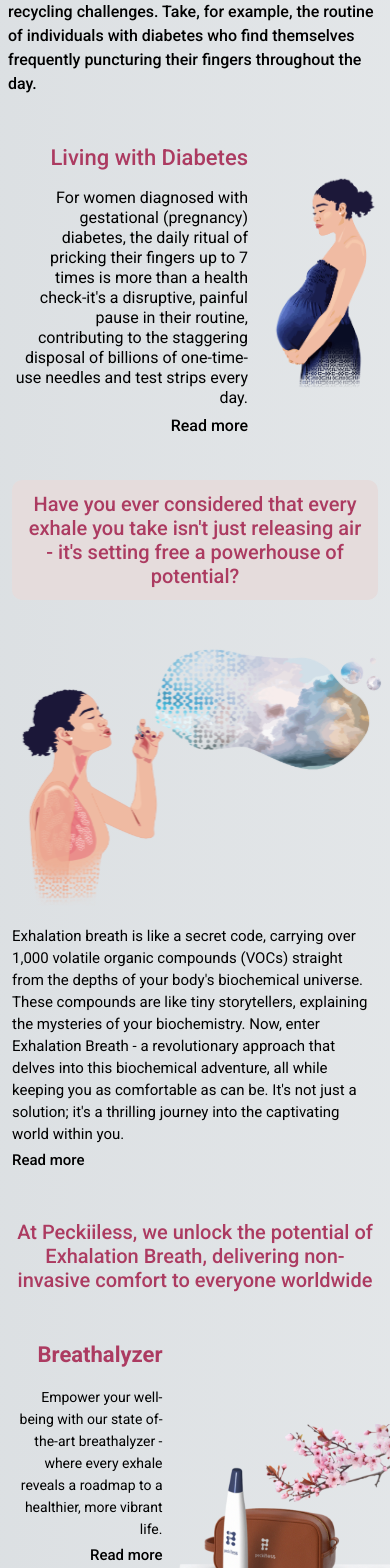
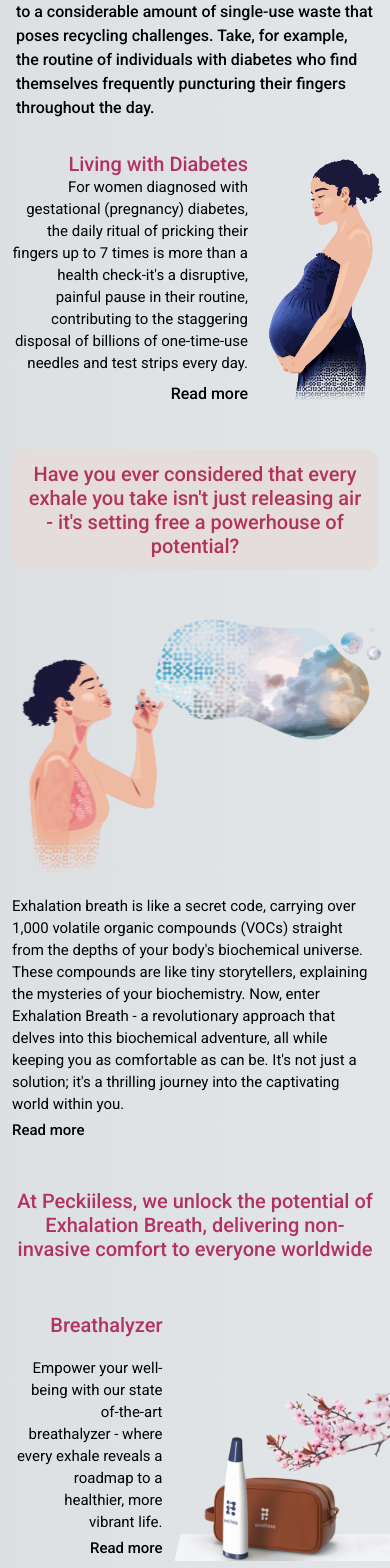
Before and after one commit to Peckiiless/peckiiless-website, a Next.js app: page /healthcare in a window 390 px wide. Shown: the part 400-1968 px from the top of the page. Built offline with nearby package versions, Linux system fonts and the light colour scheme.

Commit message:
healthcare responsive

```diff
--- a/app/components/Text.tsx
+++ b/app/components/Text.tsx
@@ -29,14 +29,14 @@
 };
 export const Title2625rem = ({ children }: Props) => {
   return (
-    <p className="xl:text-[2.625rem] xl:leading-[3.5rem]  md:text-[2rem] md:leading-[2.75rem]  text-[1.25rem] leading-[1.5rem] text-primary-800 text-center font-medium">
+    <p className="xl:text-[2.625rem] xl:leading-[3.5rem]  md:text-[2rem] md:leading-[2.75rem]  text-[1.25rem] leading-[1.5rem] text-primary-700 text-center font-medium">
       {children}
     </p>
   );
 };
 export const Title2875rem = ({ children }: Props) => {
   return (
-    <p className="xl:text-[2.875rem] xl:leading-[3.375rem] sm:text-[2rem] sm:leading-[2.5rem] text-[1.25rem] leading-[1.5rem] font-medium text-primary-700">
+    <p className="xl:text-[2.875rem] xl:leading-[3.375rem] md:text-[2rem] md:leading-[2.5rem] text-[1.25rem] leading-[1.5rem] font-medium text-primary-700">
       {children}
     </p>
   );
@@ -52,14 +52,14 @@
 
 export const Text2 = ({ children }: Props) => {
   return (
-    <p className="sm:text-[1.625rem] xl:text-[1.75rem] text-[1rem] leading-[1.5rem] sm:leading-[2.5rem] lg:leading-[2.625rem]">
+    <p className="md:text-[1.625rem] xl:text-[1.75rem] text-[1rem] leading-[1.5rem] md:leading-[2.5rem] xl:leading-[2.625rem]">
       {children}
     </p>
   );
 };
 export const Text3 = ({ children }: Props) => {
   return (
-    <p className="sm:text-[1.25rem] xl:text-[1.75rem] text-[.9375rem] leading-[1.375rem] sm:leading-[1.875rem]  xl:leading-[2.6875rem] ">
+    <p className="md:text-[1.25rem] xl:text-[1.75rem] text-[.9375rem] leading-[1.375rem] md:leading-[1.875rem]  xl:leading-[2.6875rem] ">
       {children}
     </p>
   );
--- a/app/healthcare/BlowingLady.tsx
+++ b/app/healthcare/BlowingLady.tsx
@@ -4,7 +4,7 @@
 export default function BlowingLady() {
   return (
     <section className="pt-10 xl:my-10">
-      <div className="bg-primary-200 rounded-[.625rem] mb-10 xs:mb-20 p-3  sm:py-10  max-w-[90rem] mx-3 xs:mx-10 2xl:mx-auto sm:px-8 md:px-20 xl:px-40">
+      <div className="bg-primary-200 rounded-[.625rem] mb-10 xs:mb-20 md:mb-30 lg:mb-20 p-3  sm:py-10  max-w-[80rem] mx-3 xs:mx-10 2xl:mx-auto sm:px-8 md:px-10 xl:px-30">
         <Title2625rem>
           Have you ever considered that every exhale you take isn&#39;t just
           releasing air - it&#39;s setting free a powerhouse of potential?
@@ -21,8 +21,8 @@
             priority={true}
           />
         </div>
-        <div className="sm:max-w-[70%] sm:absolute sm:bottom-0 md:bottom-12 left-[40%] sm:left-[35%] p-3 sm:p-2">
-          <p className="sm:text-[1.1875rem] xl:text-[1.75rem] text-[.9375rem] leading-[1.375rem] sm:leading-[1.625rem]  lg:leading-[2.625rem] ">
+        <div className="sm:max-w-[60rem] sm:absolute sm:bottom-0 md:-bottom-14 lg:bottom-10 left-[40%] sm:left-[35%] p-3 sm:p-2">
+          <Text3>
             Exhalation breath is like a secret code, carrying over 1,000
             volatile organic compounds (VOCs) straight from the depths of your
             body&#39;s biochemical universe. These compounds are like tiny
@@ -31,13 +31,13 @@
             this biochemical adventure, all while keeping you as comfortable as
             can be. It&#39;s not just a solution; it&#39;s a thrilling journey
             into the captivating world within you.
-          </p>
+          </Text3>
           <p className="sm:hidden font-medium text-[.9375rem] cursor-pointer py-1">
             Read more
           </p>
         </div>
       </div>
-      <div className="px-[2%] hidden sm:block py-14 xs:px-1 max-w-[95rem] mx-auto">
+      <div className="px-4 md:px-6 hidden sm:block py-10 md:py-20 lg:py-10 max-w-[95rem] mx-auto">
         <Text3>
           Breath sampling emerges as a non-invasive, pain-free, and universally
           applicable method. Unlike other sampling techniques, it requires no
--- a/app/healthcare/HealthcareBanner.tsx
+++ b/app/healthcare/HealthcareBanner.tsx
@@ -3,7 +3,7 @@
 
 export default function HealthcareBanner() {
   return (
-    <div className="h-[39vw] md:h-[45vw] 2xl:h-[47vw]">
+    <div className="h-[45vw] xs:h-[45vw] md:h-[45vw] xl:h-[50vw] 2xl:h-[52vw]">
       <Image
         src={Adam}
         alt="Blood in hand"
--- a/app/healthcare/Pregnancy.tsx
+++ b/app/healthcare/Pregnancy.tsx
@@ -1,11 +1,11 @@
 import Image from "next/image";
-import { Text2 } from "../components/Text";
+import { Text2, Text3, Title2875rem } from "../components/Text";
 
 export default function Pregnancy() {
   return (
-    <section className="mx-auto max-w-[100rem] sm:mt-20">
+    <section className="mx-auto max-w-[100rem]">
       <div className="">
-        <div className="px-2 py-8 sm:py-14 md:px-8 max-w-[85rem] mx-auto font-medium">
+        <div className="px-4 py-8 sm:py-14 md:px-8 max-w-[85rem] mx-auto font-medium">
           <Text2>
             In the world of health monitoring, current tools have long leaned on
             blood tests. These tests, however, come with a set of challenges
@@ -19,20 +19,21 @@
         </div>
       </div>
       <div className="grid grid-cols-12 ">
-        <div className="col-span-8  sm:col-span-7  xl:col-span-8 2xl:col-span-7 text-right sm:pt-2 px-3 sm:pr-1 self-center leading-[1.25rem] sm:leading-[1.625rem]  lg:leading-[2.625rem] text-[1rem] xs:text-[1.15rem] sm:text-[1.25rem] xl:text-[1.45rem] xl:text-[1.75rem] 2xl:text-[1.75rem]">
-          <p className="font-medium sm:text-[2rem] xl:text-[2.875rem] text-[1.375rem] text-primary-800 leading-[3.75rem] sm:pb-2">
-            Living with Diabetes
-          </p>
-          <p className="pb-1 xs:pb-5 md:pb-10">
-            For women diagnosed with gestational (pregnancy) diabetes, the daily
-            ritual of pricking their fingers up to 7 times is more than a health
-            check-it&#39;s a disruptive, painful pause in their routine,
-            contributing to the staggering disposal of billions of one-time-use
-            needles and test strips every day.
-          </p>
+        <div className="col-span-8  sm:col-span-7  xl:col-span-8 2xl:col-span-7 text-right sm:pt-2 px-3 sm:pr-1 self-center ">
+          <div className=" sm:pb-2">
+            <Title2875rem>Living with Diabetes</Title2875rem>
+          </div>
+          <Text3>
+            <div className="pb-1 xs:pb-5 md:pb-10">
+              For women diagnosed with gestational (pregnancy) diabetes, the
+              daily ritual of pricking their fingers up to 7 times is more than
+              a health check-it&#39;s a disruptive, painful pause in their
+              routine, contributing to the staggering disposal of billions of
+              one-time-use needles and test strips every day.
+            </div>
             <p className="hidden sm:block pb-1 xs:pb-5 md:pb-10">
-            In the world of chronic diseases, the need for regular monitoring is
-            undeniable. However, traditional blood-based health checks pose
+              In the world of chronic diseases, the need for regular monitoring
+              is undeniable. However, traditional blood-based health checks pose
               accessibility challenges and tracking difficulties, hindering the
               optimization of personal treatment and the prevention of potential
               complications.
@@ -46,11 +47,12 @@
               monitoring becomes a part of everybody&#39;s lifestyle, not a
               disruption.
             </p>
+          </Text3>
           <p className="sm:hidden font-medium text-[1rem] cursor-pointer py-1">
             Read more
           </p>
         </div>
-        <div className="w-[80%] sm:w-full relative col-span-4 sm:col-span-5 xl:col-span-4 2xl:col-span-5 justify-self-center pr-3 mt-1 sm:mt-27">
+        <div className=" relative col-span-4 sm:col-span-5 xl:col-span-4 2xl:col-span-5  pr-3 mt-1 sm:mt-27">
           <Image
             src="/pregnant.png"
             layout="fill"
@@ -61,21 +63,6 @@
           />
         </div>
       </div>
-      {/* <p className="xs:hidden text-right px-5 xs:text-[1.25rem] xl:text-[1.75rem] text-[1rem]  leading-[1.625rem] xs:leading-[2.625rem] py-20 xs:py-44 xs:px-10 max-w-[70rem] mx-auto">
-        In the world of chronic diseases, the need for regular monitoring is
-        undeniable. However, traditional blood-based health checks pose
-        accessibility challenges and tracking difficulties, hindering the
-        optimization of personal treatment and the prevention of potential
-        complications.
-      </p>
-      <p className="xs:hidden text-right px-5 xs:text-[1.25rem] xl:text-[1.75rem] text-[1rem]  leading-[1.625rem] xs:leading-[2.625rem] py-20 xs:py-44 xs:px-10 max-w-[70rem] mx-auto">
-        Discovering a new era in health monitoring that goes beyond
-        inconvenience is crucial. Saying goodbye to constant pricking and hello
-        to a seamless, accessible approach empowers everyone to take charge of
-        their well-being. The health journey should be a path of ease, and
-        we&#39;re here to redefine it, creating a future where monitoring
-        becomes a part of everybody&#39;s lifestyle, not a disruption.
-      </p> */}
     </section>
   );
 }
--- a/app/healthcare/ProductBanner.tsx
+++ b/app/healthcare/ProductBanner.tsx
@@ -1,6 +1,6 @@
 import Image from "next/image";
 import CustomButton from "../components/CustomButton";
-import { Title2625rem } from "../components/Text";
+import { Title2625rem, Title2875rem, Text3 } from "../components/Text";
 
 export default function ProductBanner() {
   return (
@@ -15,32 +15,38 @@
       </div>
       <div className="grid grid-cols-12 sm:gap-4 text-right pt-5 lg:pt-16 leading-[1.375rem] sm:leading-[1.875rem]  lg:leading-[2.625rem]">
         <div className="col-span-5 xs:col-span-5 ">
-          <p className="font-bold sm:text-[2rem] xl:text-[2.875rem] text-[1.375rem] text-primary-800 pb-5 lg:pb-10">
-            Breathalyzer
-          </p>
+          <div className=" pb-5 lg:pb-10">
+            <Title2875rem>Breathalyzer</Title2875rem>
+
+          </div>
           <div>
-            <p className="sm:hidden sm:text-[1.25rem] xl:text-[1.75rem] text-[.875rem]  pl-4">
+            <div className="sm:hidden pl-4">
+              <Text3>
               Empower your well-being with our state of-the-art breathalyzer -
               where every exhale reveals a roadmap to a healthier, more vibrant
               life.
-            </p>
+              </Text3>
+            </div>
             <p className="sm:hidden font-medium text-[.9375rem] cursor-pointer py-1">
               Read more
             </p>
           </div>
 
-          <p className="hidden sm:block sm:text-[1.25rem] xl:text-[1.75rem] text-[.875rem] sm:pl-[17%]">
+          <div className="hidden sm:block sm:pl-[17%]">
+          <Text3>
             Empower your well-being with our state of-the-art breathalyzer -
             where every exhale reveals a roadmap to a healthier, more vibrant
             life. Click below to discover more about how it works and seamlessly
             connects to your smartphone, putting your health insights at your
             fingertips.
-          </p>
+          </Text3>
+
+          </div>
 
           <div className="lg:col-span-4 pt-5 lg:pt-20 self-end">
             <CustomButton
               title="More Information"
-              containerStyles="bg-primary-700 font-medium xl:text-[1.625rem] sm:text-[1.25rem] text-[.75rem] text-white rounded-[2.5rem] md:py-7 md:px-12 py-3 px-5"
+              containerStyles="bg-primary-700 font-medium xl:text-[1.625rem] md:text-[1.25rem] text-[.75rem] text-white rounded-[2.5rem] md:py-7 md:px-12 py-3 px-5"
             />
           </div>
         </div>
```
Also changed, not shown: app/healthcare/Reasons.tsx (+27 -27 lines). Lines whose indentation alone changed are shown as unchanged.
